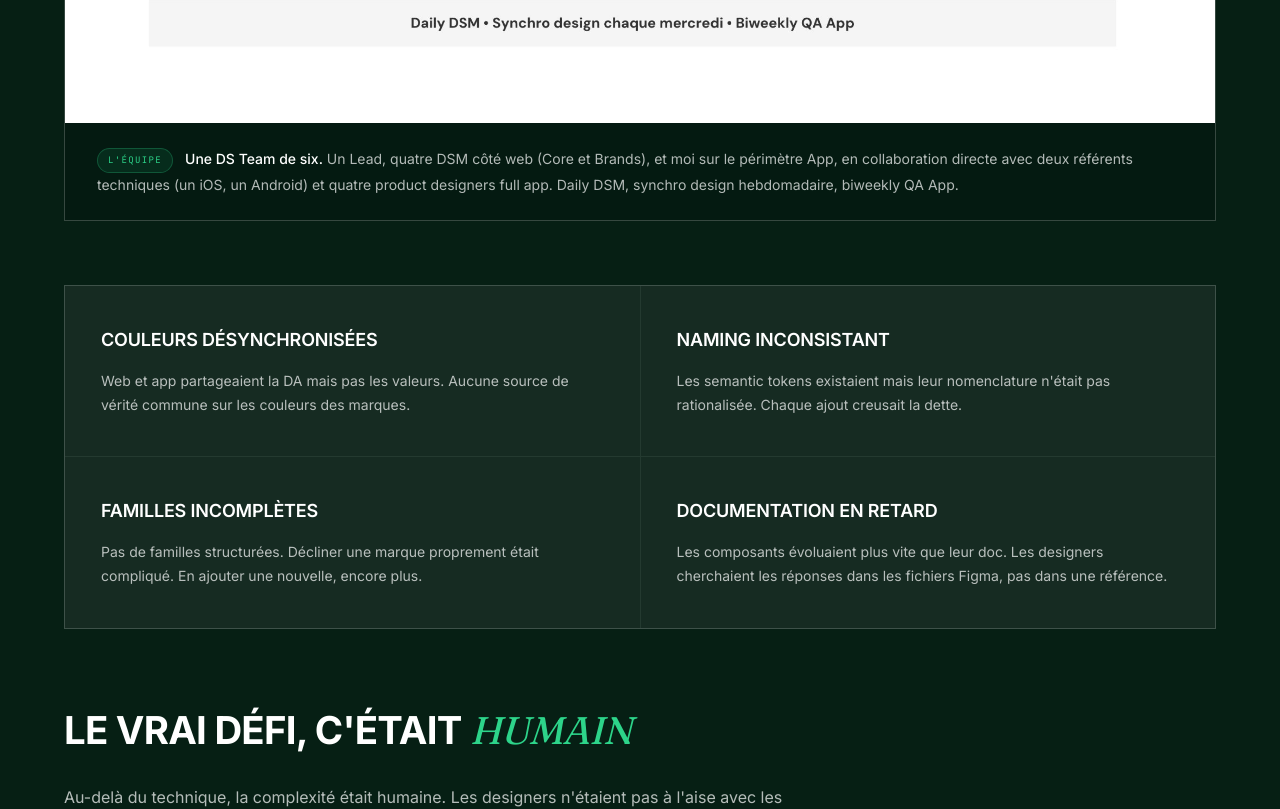
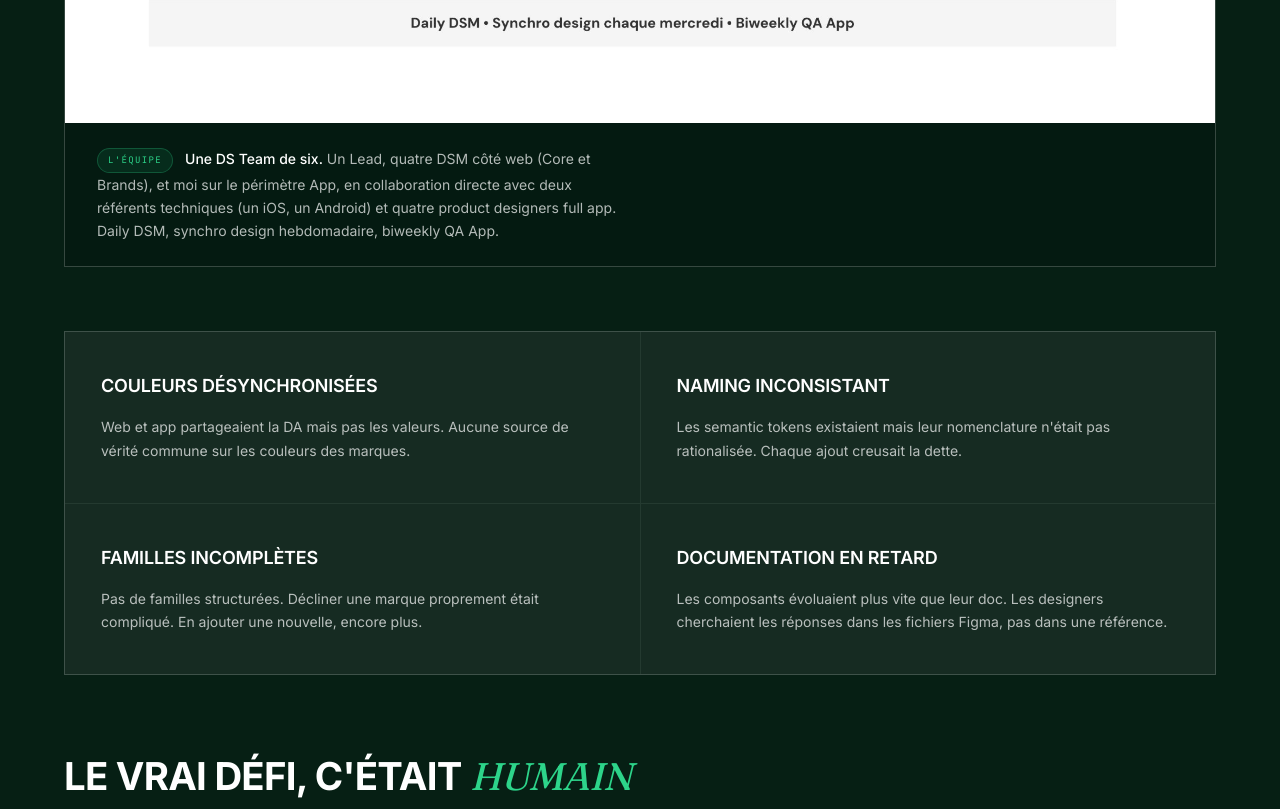
Before and after one commit to Levanikv/levani-portfolio, a React (Vite) app: page /case-study-accor in a window 1280 px wide. Shown: the part 1820-2629 px from the top of the page. Built offline with nearby package versions, Linux system fonts and the light colour scheme.

Commit message:
Mesure de ligne max 600px sur tous les paragraphes
Limite la largeur de lecture à ~65 caractères pour
tous les blocs de texte : skills, principes, decisions,
descriptions, captions, contact, etc.

Co-Authored-By: Claude Opus 4.6 (1M context) <noreply@anthropic.com>

```diff
--- a/src/styles/global.css
+++ b/src/styles/global.css
@@ -55,6 +55,20 @@ body {
 }
 
 ::selection { background: var(--emerald-glow); color: var(--cream-bright); }
+
+/* Mesure de ligne optimale (~65 caractères) */
+.skill p,
+.principle p,
+.learning p,
+.result-card p,
+.diag-item p,
+.decision-body p,
+.featured-project p,
+.contact-sub,
+.hero-description p,
+.img-caption,
+.ba-card li,
+.rule-box p { max-width: 600px; }
 
 /* ----------- BACKGROUND ----------- */
 .bg-texture {
```
